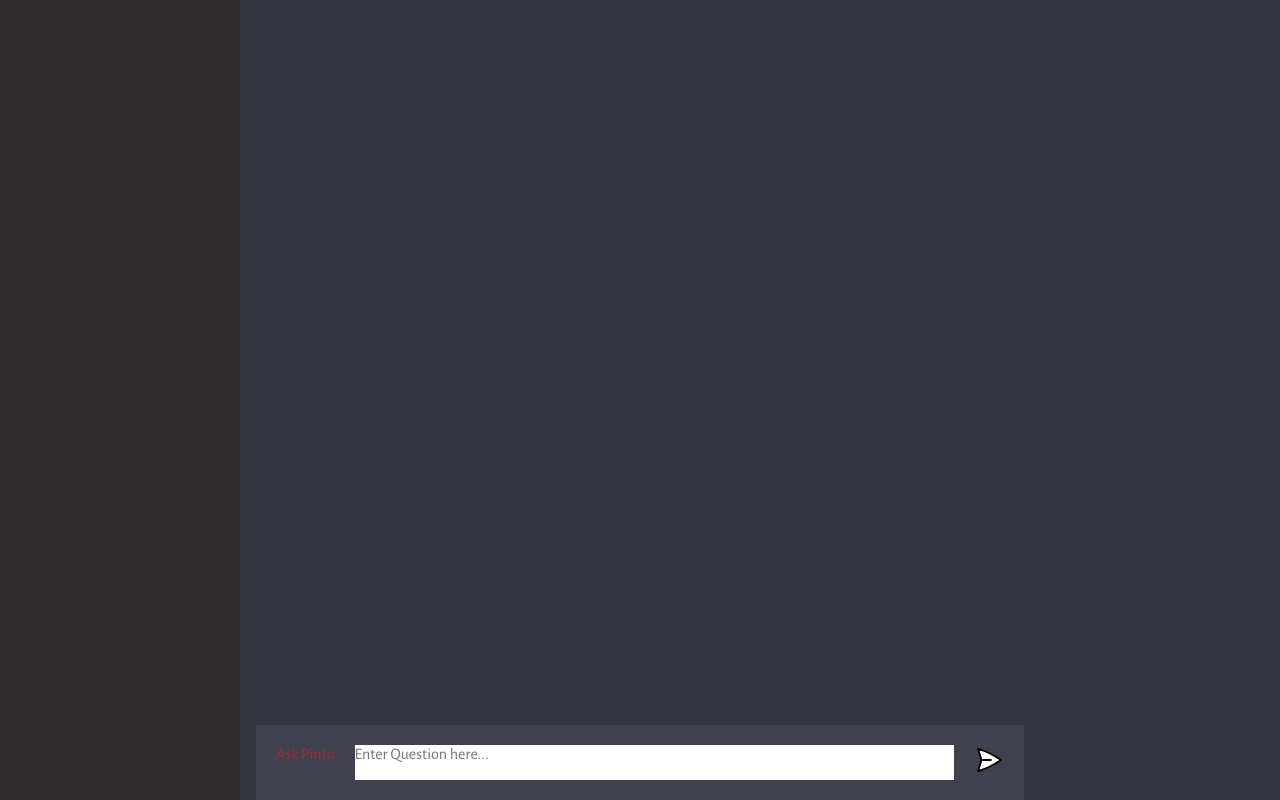
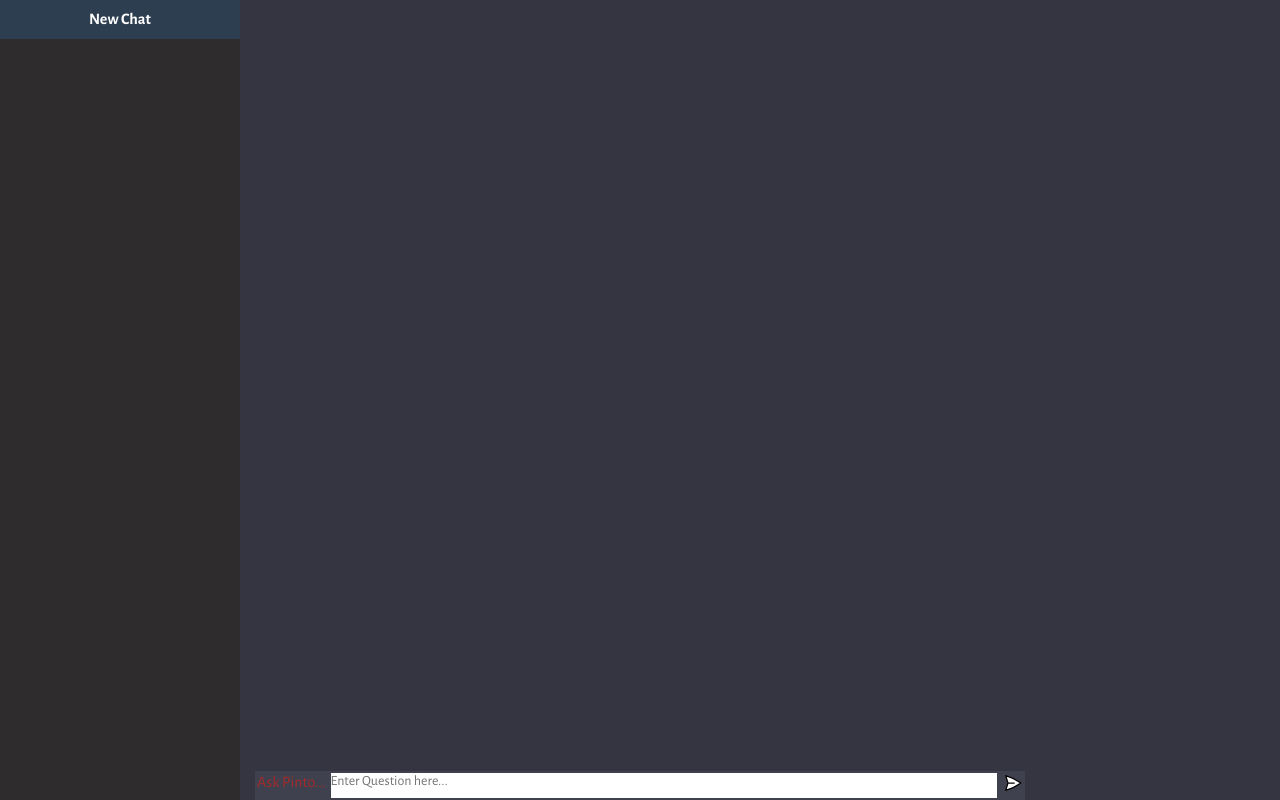
Before and after one commit to aterry0603/code, a website built with Vite: page client/index.html in a window 1280 px wide. Built offline with nearby package versions, Linux system fonts and the light colour scheme.

```diff
--- a/client/index.html
+++ b/client/index.html
@@ -8,7 +8,9 @@
     <link rel="stylesheet" href="style.css">
   </head>
   <body>
-    <div id="side_menu"></div>
+    <div id="side_menu">
+      <button id="new_chat_button" onclick="startNewChat()">New Chat</button>
+    </div>
     <div id="app">
       <div id="chat_container"></div>
 
@@ -22,5 +24,11 @@
       </div>
     </div>
     <script type="module" src="script.js"></script>
+    <script>
+      function startNewChat() {
+        const chatContainer = document.querySelector('#chat_container');
+        chatContainer.innerHTML = '';
+      }
+    </script>
   </body>
 </html>
--- a/client/script.js
+++ b/client/script.js
@@ -110,6 +110,22 @@
 
 }
 
+
+function generateChatName() {
+    const timestamp = Date.now();
+    const randomNumber = Math.floor(Math.random() * 1000);
+    return `chatHistory ${timestamp}-${randomNumber}`;
+  }
+
+function saveChatHistory(chatHistory) {
+    localStorage.setItem('chatHistory', JSON.stringify(chatHistory));
+  }
+
+  const chatHistory = JSON.parse(localStorage.getItem('chatHistory')) || {};
+
+
+
+
 form.addEventListener('submit', handleSubmit);
 form.addEventListener('keyup', (e) => {
     if (e.keyCode === 13) {
--- a/client/style.css
+++ b/client/style.css
@@ -29,7 +29,22 @@
   }
 }
 
+#new_chat_button {
+  display: flex;
+  align-items: center;
+  justify-content: center;
+  width: 100%;
+  padding: 10px;
+  font-size: 16px;
+  font-weight: bold;
+  color: white;
+  background-color: #3f51b5;
+  cursor: pointer;
+}
 
+#new_chat_button:hover {
+  background-color: #2c3e50;
+}
 
 
 #app {
@@ -117,7 +132,7 @@
 
 .message {
   color: #dcdcdc;
-  font-size: 20px;
+  font-size: 16px;
 
   max-width: 100%;
   overflow-x: scroll;
@@ -142,11 +157,11 @@
 .form-container {
   position: fixed;
   bottom: 0;
-  left: center;
+  left:center;
   width: 60%;
   background-color: #40414F;
-  padding: 10px;
-  box-sizing: border-box;
+  padding: 1px;
+  box-sizing:content-box;
   z-index: 9999;
 }
 
@@ -172,21 +187,21 @@
   width: 100%;
   max-width: 1280px;
   margin: 0 auto;
-  padding: 10px;
+  padding: 1px;
   background: #40414F;
 
   display: flex;
   flex-direction: row;
-  gap: 10px;
+  gap: 5px;
 }
 
 textarea {
   flex: 1;
-  margin-right: 10px;
+  margin-right: 1px;
   resize: none;
   border: none;
   outline: none;
-  font-size: 16px;
+  font-size: 14px;
 }
 
 button {
@@ -196,6 +211,6 @@
 }
 
 form img {
-  width: 30px;
-  height: 30px;
+  width: 20px;
+  height: 20px;
 }
```
